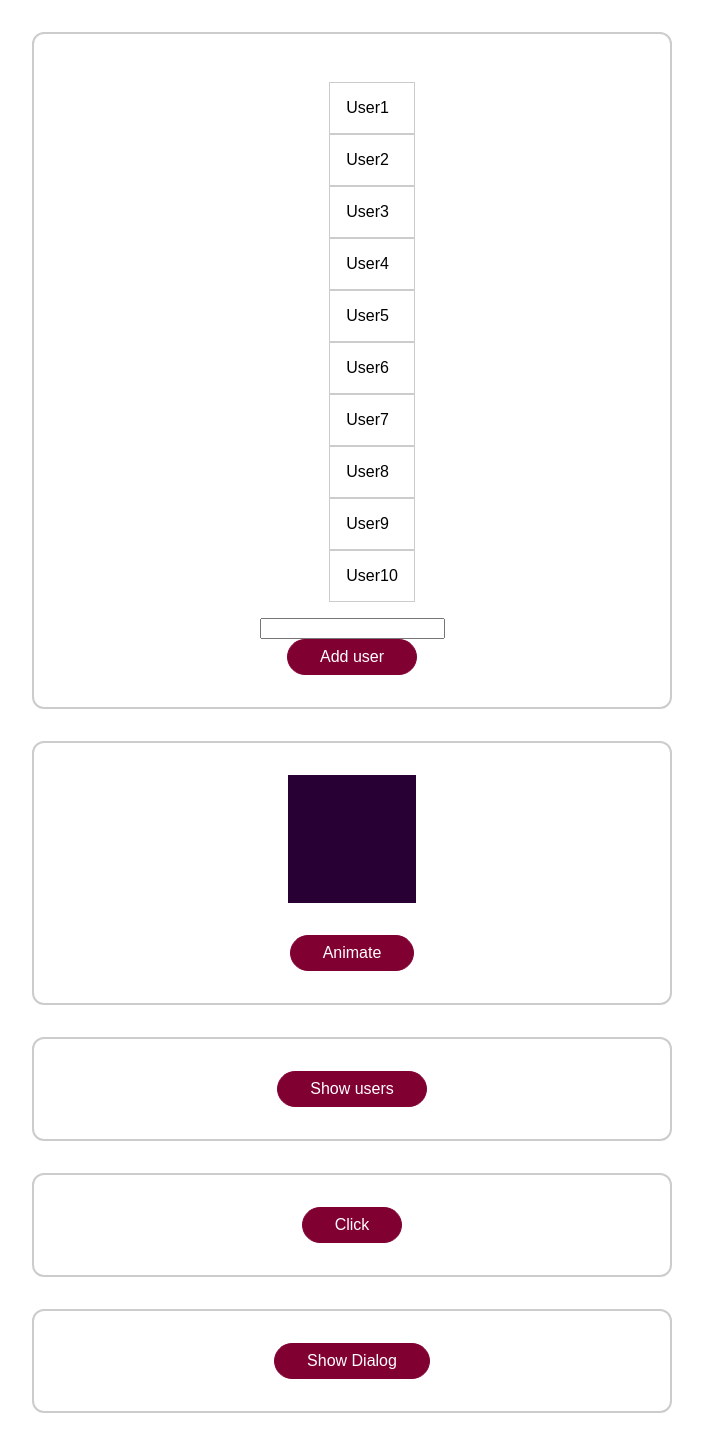
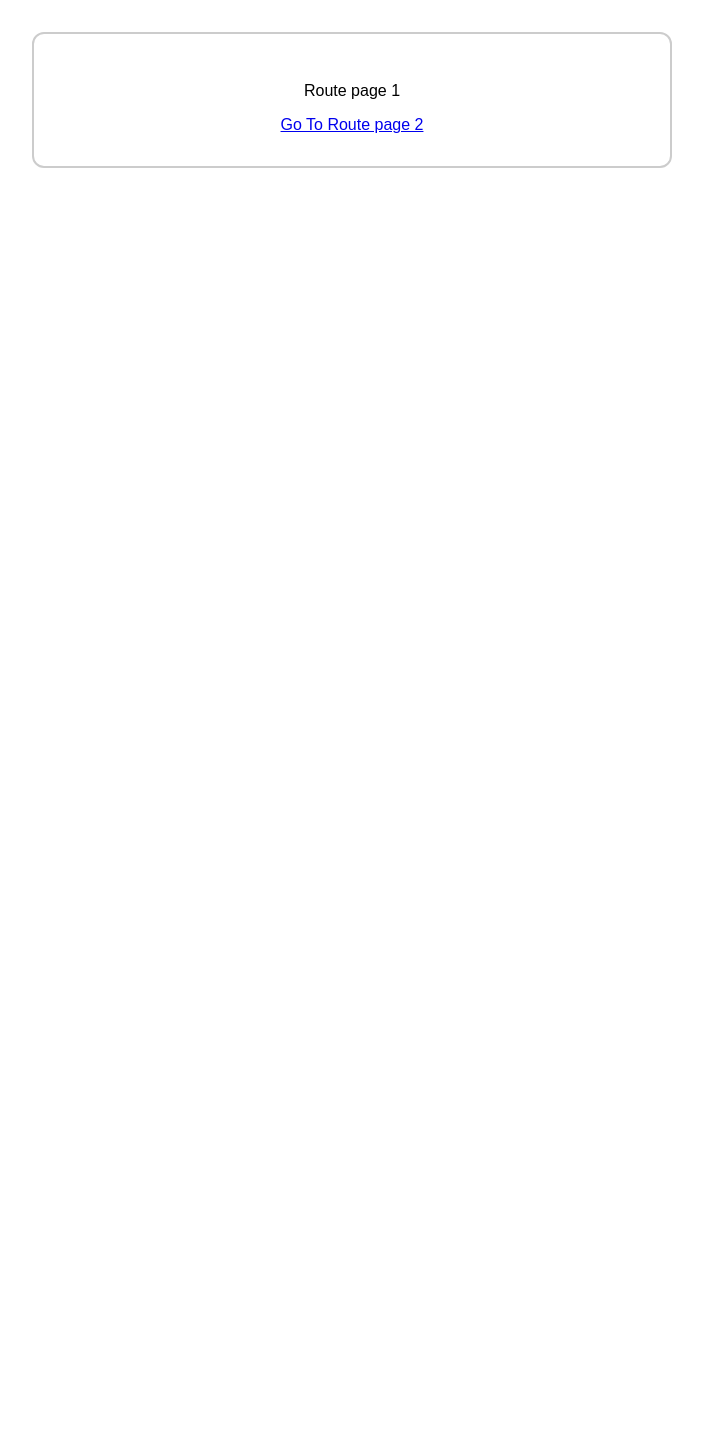
Before and after one commit to sabyrzhan/vuejs-the-complete-guide-course, a Vue app in the folder 014-animations/: page /page1 in a window 1280 px wide. Shown: the whole page, without its empty margins (288-991 px from the left). After the commit the page ends 800 px from the top, so only its background shows below. Built offline with nearby package versions, Linux system fonts and the light colour scheme.

Commit message:
014-animations: add routes and animations using transition

```diff
--- a/014-animations/package.json
+++ b/014-animations/package.json
@@ -9,7 +9,8 @@
   },
   "dependencies": {
     "core-js": "^3.6.5",
-    "vue": "^3.0.0"
+    "vue": "^3.0.0",
+    "vue-router": "^4.3.2"
   },
   "devDependencies": {
     "@vue/cli-plugin-babel": "~4.5.0",
--- a/014-animations/src/App.vue
+++ b/014-animations/src/App.vue
@@ -1,46 +1,54 @@
+<!--<template>-->
+<!--  <div class="container">-->
+<!--    <users-list></users-list>-->
+<!--  </div>-->
+<!--  <div class="container">-->
+<!--    <div class="block" :class="{animate: doAnimate}"></div>-->
+<!--    <button @click="animate">Animate</button>-->
+<!--  </div>-->
+<!--  <base-modal @close="hideDialog" :open="dialogIsVisible">-->
+<!--    <p>This is a test dialog!</p>-->
+<!--    <button @click="hideDialog">Close it!</button>-->
+<!--  </base-modal>-->
+<!--  <div class="container">-->
+<!--    <transition name="show-users" mode="out-in">-->
+<!--      <button @click="toggleShowUsers" v-if="!areUsesVisible">Show users</button>-->
+<!--      <button @click="toggleShowUsers" v-else>Hide users</button>-->
+<!--    </transition>-->
+<!--  </div>-->
+<!--  <div class="container">-->
+<!--    <transition :css="false"-->
+<!--                @before-enter="handleParaBeforeEnter"-->
+<!--                @enter="handleParaEnter"-->
+<!--                @after-enter="handleParaEnterAfter"-->
+<!--                @before-leave="handleParaBeforeLeave"-->
+<!--                @leave="handleParaLeave"-->
+<!--                @after-leave="handleParaLeaveAfter"-->
+<!--                @enter-cancelled="handleParaEnterCancelled"-->
+<!--                @leave-cancelled="handleParaLeaveCancelled"-->
+<!--    >-->
+<!--      <p v-if="isParaVisible">This is the paragraph</p>-->
+<!--    </transition>-->
+<!--    <button @click="toggleParagraph">Click</button>-->
+<!--  </div>-->
+<!--  <div class="container">-->
+<!--    <button @click="showDialog">Show Dialog</button>-->
+<!--  </div>-->
+<!--</template>  -->
+
 <template>
-  <div class="container">
-    <users-list></users-list>
-  </div>
-  <div class="container">
-    <div class="block" :class="{animate: doAnimate}"></div>
-    <button @click="animate">Animate</button>
-  </div>
-  <base-modal @close="hideDialog" :open="dialogIsVisible">
-    <p>This is a test dialog!</p>
-    <button @click="hideDialog">Close it!</button>
-  </base-modal>
-  <div class="container">
-    <transition name="show-users" mode="out-in">
-      <button @click="toggleShowUsers" v-if="!areUsesVisible">Show users</button>
-      <button @click="toggleShowUsers" v-else>Hide users</button>
+  <router-view v-slot="routerSlot">
+    <transition name="router" mode="out-in">
+      <component :is="routerSlot.Component"></component>
     </transition>
-  </div>
-  <div class="container">
-    <transition :css="false"
-                @before-enter="handleParaBeforeEnter"
-                @enter="handleParaEnter"
-                @after-enter="handleParaEnterAfter"
-                @before-leave="handleParaBeforeLeave"
-                @leave="handleParaLeave"
-                @after-leave="handleParaLeaveAfter"
-                @enter-cancelled="handleParaEnterCancelled"
-                @leave-cancelled="handleParaLeaveCancelled"
-    >
-      <p v-if="isParaVisible">This is the paragraph</p>
-    </transition>
-    <button @click="toggleParagraph">Click</button>
-  </div>
-  <div class="container">
-    <button @click="showDialog">Show Dialog</button>
-  </div>
+  </router-view>
 </template>
 
 <script>
-import UsersList from '@/components/UsersList.vue';
+// import UsersList from '@/components/UsersList.vue';
 
 export default {
-  components: { UsersList },
+  // components: { UsersList },
   data() {
     return {
       dialogIsVisible: false,
@@ -186,6 +194,20 @@ button:active {
   transition: opacity 0.3s ease;
 }
 
+.router-enter-from, .router-leave-to {
+  opacity: 0;
+  transform: translateX(-30px);
+}
+
+.router-enter-to, .router-leave-from {
+  opacity: 1;
+  transform: translateX(0);
+}
+
+.router-enter-active, .router-leave-active {
+  transition: all 0.3s ease;
+}
+
 @keyframes slide-the-box {
   0% {
     transform: translateX(0px) scale(1);
--- /dev/null
+++ b/014-animations/src/components/RoutePage1.vue
@@ -0,0 +1,6 @@
+<template>
+  <div class="container">
+    <p>Route page 1</p>
+    <router-link to="/page2">Go To Route page 2</router-link>
+  </div>
+</template>
--- /dev/null
+++ b/014-animations/src/components/RoutePage2.vue
@@ -0,0 +1,6 @@
+<template>
+  <div class="container">
+    <p>Route page 2</p>
+    <router-link to="/page1">Go To Route page 1</router-link>
+  </div>
+</template>
--- a/014-animations/src/main.js
+++ b/014-animations/src/main.js
@@ -1,10 +1,23 @@
 import { createApp } from 'vue';
+import { createRouter, createWebHistory } from 'vue-router';
 
 import App from './App.vue';
 import BaseModal from './components/BaseModal.vue';
+import RoutePage1 from '@/components/RoutePage1.vue';
+import RoutePage2 from '@/components/RoutePage2.vue';
 
 const app = createApp(App);
+const router = createRouter({
+  history: createWebHistory(),
+  routes: [
+    { path: '/', redirect: '/page1' },
+    { path: '/page1', component: RoutePage1 },
+    { path: '/page2', component: RoutePage2 },
+  ]
+})
 
 app.component('base-modal', BaseModal);
-
-app.mount('#app');
+app.use(router)
+router.isReady().then(() => {
+  app.mount('#app');
+})
```
Also changed, not shown: 1 other file (tests, documents, lock files or other folders).
